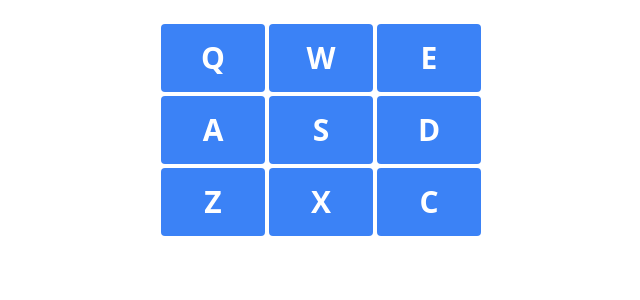
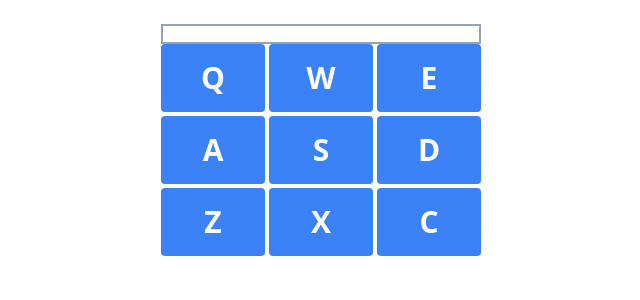
Before and after one commit to harmolipi/drum-machine, a React (Create React App) app: page / in a window 1280 px wide. Shown: the top 300 px of the page, without its empty margins (319-959 px from the left). Built offline with nearby package versions, Linux system fonts and the light colour scheme.

Commit message:
Styled drum display

```diff
--- a/src/components/DrumDisplay.js
+++ b/src/components/DrumDisplay.js
@@ -1,5 +1,12 @@
 const DrumDisplay = ({ drum }) => {
-  return <div id="display">{drum}</div>;
+  return (
+    <div
+      id="display"
+      class="border-solid border-2 border-slate-400 p-2 mx-auto w-full text-center"
+    >
+      {drum}
+    </div>
+  );
 };
 
 export default DrumDisplay;
```
